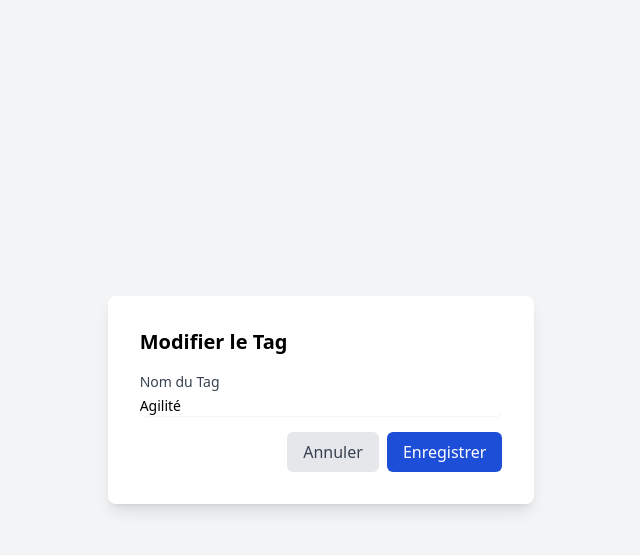
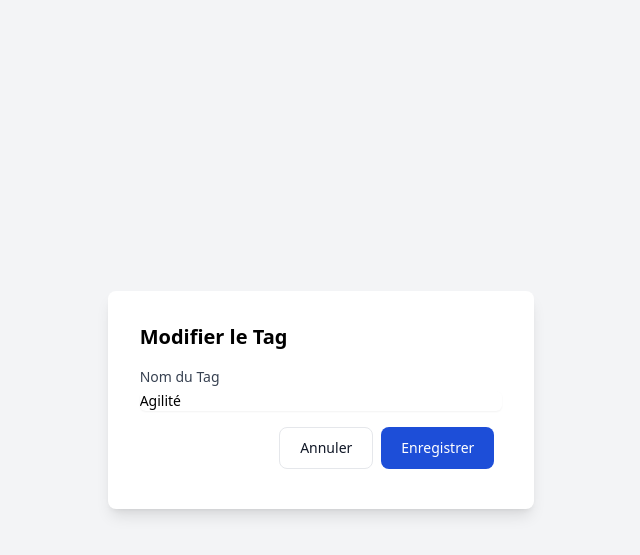
Before and after one commit to saalmahm/MyBlogPlatform, a PHP site: page /pages/edit-tag.php?edit_tag_id=9 in a window 1280 px wide. Shown: the top 555 px of the page, without its empty margins (319-959 px from the left). Run offline with PHP 8.4, Linux system fonts and the light colour scheme; the visitor is signed in with stand-in values (Sample User, id 1); data comes from the database, SQL or seed files in the repository; some libraries are stand-ins or nearby versions.

Commit message:
Petit améliorartion des bouttons

```diff
--- a/pages/dashboard.php
+++ b/pages/dashboard.php
@@ -36,7 +36,6 @@ if (isset($_GET['delete_user_id'])) {
     $stmt->bind_param("i", $user_id);
     $stmt->execute();
 
-    echo "Utilisateur et toutes ses données ont été supprimés avec succès.";
 }
 if ($userLoggedIn) {
     $userId = $_SESSION['user_id'];
--- a/pages/edit-tag.php
+++ b/pages/edit-tag.php
@@ -72,10 +72,11 @@ if ($_SERVER["REQUEST_METHOD"] === "POST" && isset($_POST["update_tag"])) {
         class="mt-1 block w-full border-gray-300 rounded-md shadow-sm focus:ring-blue-500 focus:border-blue-500 sm:text-sm mb-4"
       >
       <div class="flex justify-end">
-        <a href="bord-tags.php" class="text-gray-700 bg-gray-200 hover:bg-gray-300 px-4 py-2 rounded-md mr-2">
-          Annuler
-        </a>
-        <button type="submit" name="update_tag" class="text-white bg-blue-700 hover:bg-blue-800 px-4 py-2 rounded-md">
+      <a href="bord-tags.php" class="py-2.5 px-5 me-2 mb-2 text-sm font-medium text-gray-900 focus:outline-none bg-white rounded-lg border border-gray-200 hover:bg-gray-100 hover:text-blue-700 focus:z-10 focus:ring-4 focus:ring-gray-100 dark:bg-white dark:text-gray-900 dark:border-gray-200 dark:hover:bg-gray-100 dark:hover:text-blue-700 dark:focus:ring-gray-100">
+  Annuler
+</a>
+
+        <button type="submit" name="update_tag" class="text-white bg-blue-700 hover:bg-blue-800 focus:ring-4 focus:ring-blue-300 font-medium rounded-lg text-sm px-5 py-2.5 me-2 mb-2 dark:bg-blue-600 dark:hover:bg-blue-700 focus:outline-none dark:focus:ring-blue-800">
           Enregistrer
         </button>
       </div>
--- a/pages/edit-user.php
+++ b/pages/edit-user.php
@@ -80,10 +80,10 @@ if ($_SERVER["REQUEST_METHOD"] === "POST" && isset($_POST["update_user"])) {
       </select>
 
       <div class="flex justify-end">
-        <a href="dashboard.php" class="text-gray-700 bg-gray-200 hover:bg-gray-300 px-4 py-2 rounded-md mr-2">
+        <a href="dashboard.php" class="py-2.5 px-5 me-2 mb-2 text-sm font-medium text-gray-900 focus:outline-none bg-white rounded-lg border border-gray-200 hover:bg-gray-100 hover:text-blue-700 focus:z-10 focus:ring-4 focus:ring-gray-100 dark:bg-white dark:text-gray-900 dark:border-gray-200 dark:hover:bg-gray-100 dark:hover:text-blue-700 dark:focus:ring-gray-100">
           Annuler
         </a>
-        <button type="submit" name="update_user" class="text-white bg-blue-700 hover:bg-blue-800 px-4 py-2 rounded-md">
+        <button type="submit" name="update_user" class="text-white bg-blue-700 hover:bg-blue-800 focus:ring-4 focus:ring-blue-300 font-medium rounded-lg text-sm px-5 py-2.5 me-2 mb-2 dark:bg-blue-600 dark:hover:bg-blue-700 focus:outline-none dark:focus:ring-blue-800">
           Enregistrer
         </button>
       </div>
```
